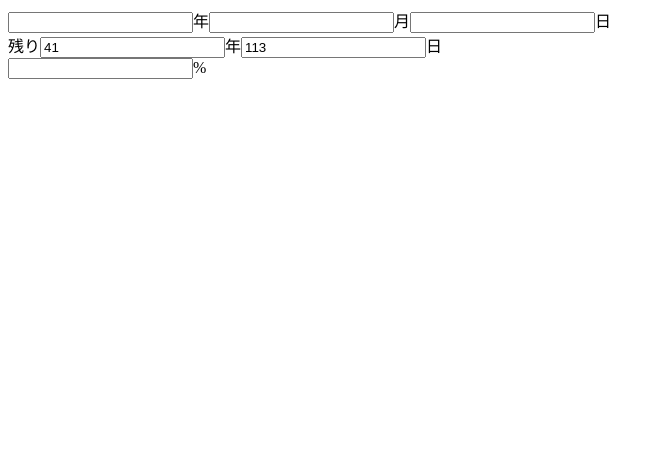
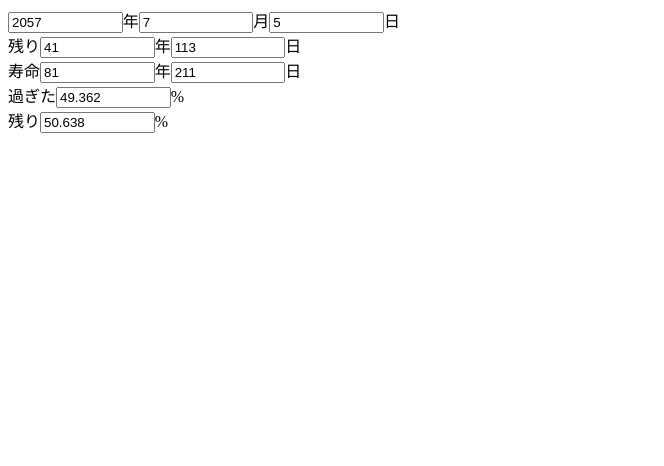
Before and after one commit to rotsuya/long-road, a website: page index.html in a window 1280 px wide. Shown: the part 334-800 px from the top of the page, without its empty margins (0-664 px from the left). Drawn offline with Linux system fonts and the light colour scheme.

Commit message:
寿命等を追加

```diff
--- a/index.html
+++ b/index.html
@@ -3,6 +3,11 @@
 <head>
     <meta charset="UTF-8">
     <title>Hello React</title>
+    <style>
+        input {
+            width: 8em;
+        }
+    </style>
 </head>
 <body>
 <div id="content"></div>
```
Also changed, not shown: build/bundle.js, 2 other files.
